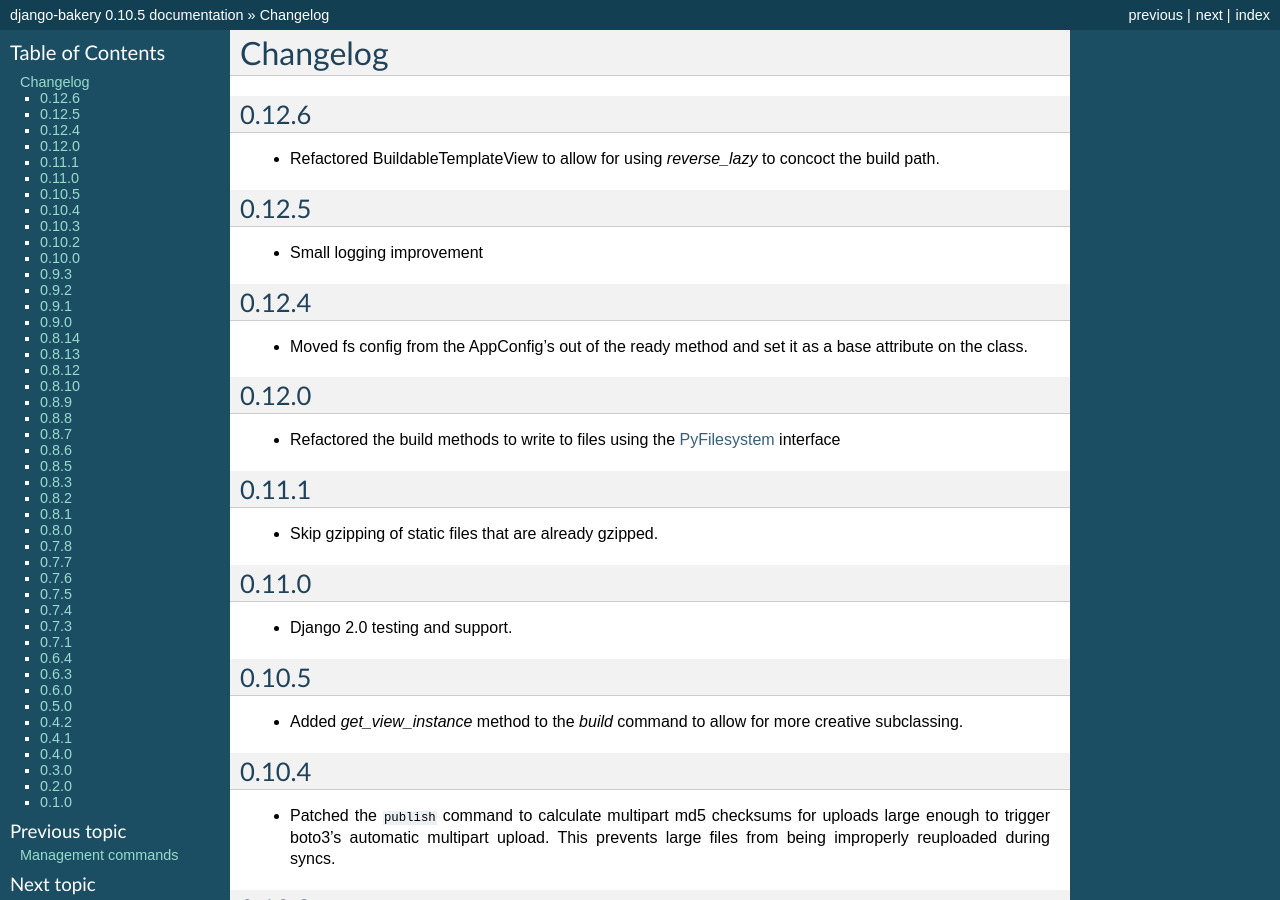
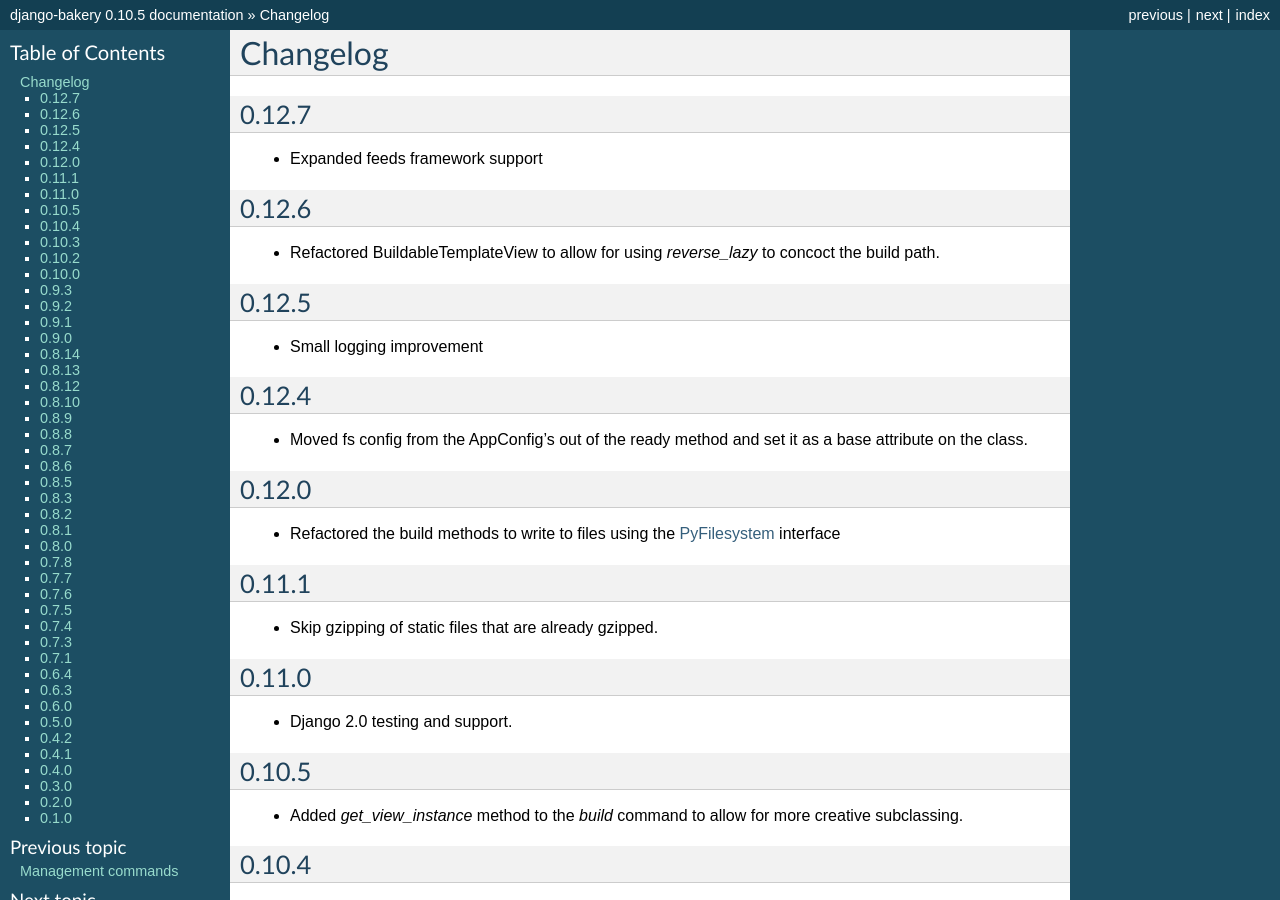
Before and after one commit to Sibizwan5/django-bakery, a Sphinx documentation site: the page built from docs/changelog.rst, in a window 1280 px wide and 900 px high. Built offline with Sphinx 7.4.7, drawn with Linux system fonts in a browser that asks for light colours.

Commit message:
Updated changelog

```diff
--- a/docs/changelog.rst
+++ b/docs/changelog.rst
@@ -1,5 +1,10 @@
 Changelog
 =========
+
+0.12.7
+------
+
+* Expanded feeds framework support
 
 0.12.6
 ------
```
